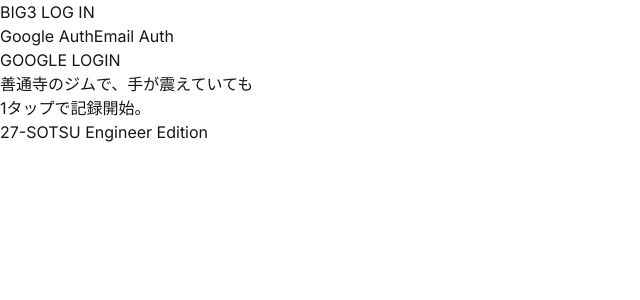
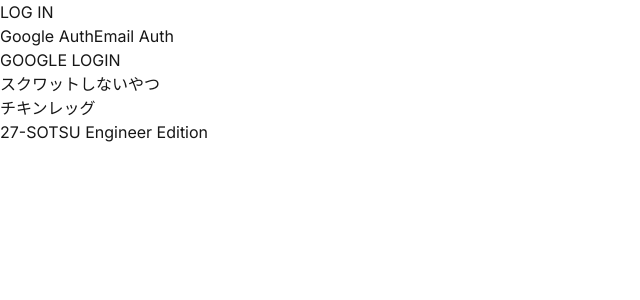
Before and after one commit to nyyuki0202/big3-training-app, a Next.js app: page /login in a window 1280 px wide. Shown: the top 300 px of the page, without its empty margins (0-640 px from the left). Built offline with nearby package versions, Linux system fonts and the light colour scheme; no server answers.

Commit message:
UIの修正(5)

```diff
--- a/app/login/page.tsx
+++ b/app/login/page.tsx
@@ -50,7 +50,7 @@
     <main className="min-h-screen bg-gray-900 text-white flex flex-col items-center justify-center p-6 font-black italic">
       {/* ネオンRGBタイトルの復活 */}
       <h1 className="text-5xl mb-10 text-transparent bg-clip-text bg-gradient-to-r from-red-500 via-blue-500 to-green-500 drop-shadow-[0_0_15px_rgba(255,255,255,0.2)]">
-        BIG3 LOG IN
+       LOG IN
       </h1>
 
       {/* モード切替スイッチ：IT専攻らしい、状態遷移のUI */}
@@ -87,7 +87,7 @@
               </span>
             </button>
             <p className="mt-8 text-center text-[10px] text-gray-500 tracking-[0.2em] leading-relaxed">
-              善通寺のジムで、手が震えていても<br/>1タップで記録開始。
+              スクワットしないやつ<br/>チキンレッグ
             </p>
           </div>
         ) : (
--- a/app/page.tsx
+++ b/app/page.tsx
@@ -74,7 +74,7 @@
         BIG3 <span className="text-white">LOG</span>
       </h1>
 
-      <div className="w-full max-w-md space-y-6">
+      <div className="w-full max-w-md space-y-10">
 
         {/* 🔴 BENCH PRESS CARD: Red Neon */}
         <Link href="/bench">
--- a/package.json
+++ b/package.json
@@ -11,7 +11,6 @@
   "dependencies": {
     "@ai-sdk/google": "^3.0.30",
     "@ai-sdk/react": "^3.0.99",
-    "@supabase/auth-helpers-nextjs": "^0.15.0",
     "@supabase/ssr": "^0.8.0",
     "@supabase/supabase-js": "^2.98.0",
     "ai": "^6.0.97",
```
Also changed, not shown: 1 other file (tests, documents, lock files or other folders).
